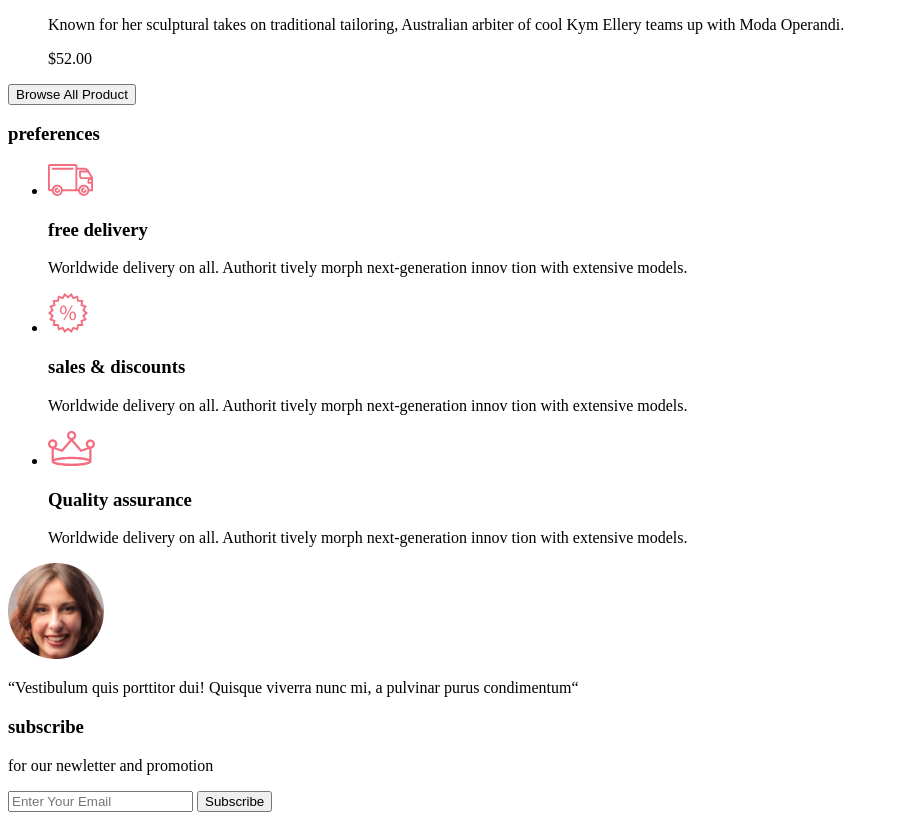
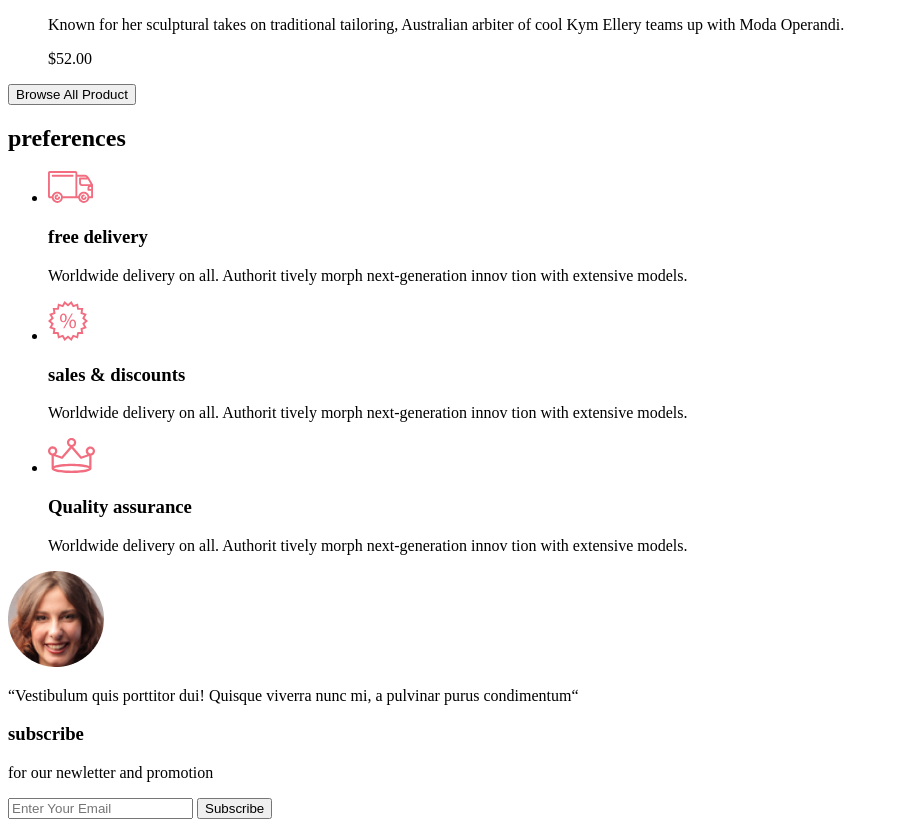
Before and after one commit to EugeneBran/gb_layout, a plain HTML site: page index.html in a window 1280 px wide. Shown: the part 5063-5888 px from the top of the page, without its empty margins (0-899 px from the left). Drawn offline with Linux system fonts and the light colour scheme.

Commit message:
fix h3 to h2

```diff
--- a/index.html
+++ b/index.html
@@ -123,7 +123,7 @@
             <button type="button">Browse All Product</button>
         </section>
         <section>
-            <h3>preferences</h3>
+            <h2>preferences</h2>
             <ul>
                 <li>
                     <img src="./img/car.svg" alt="car">
```
